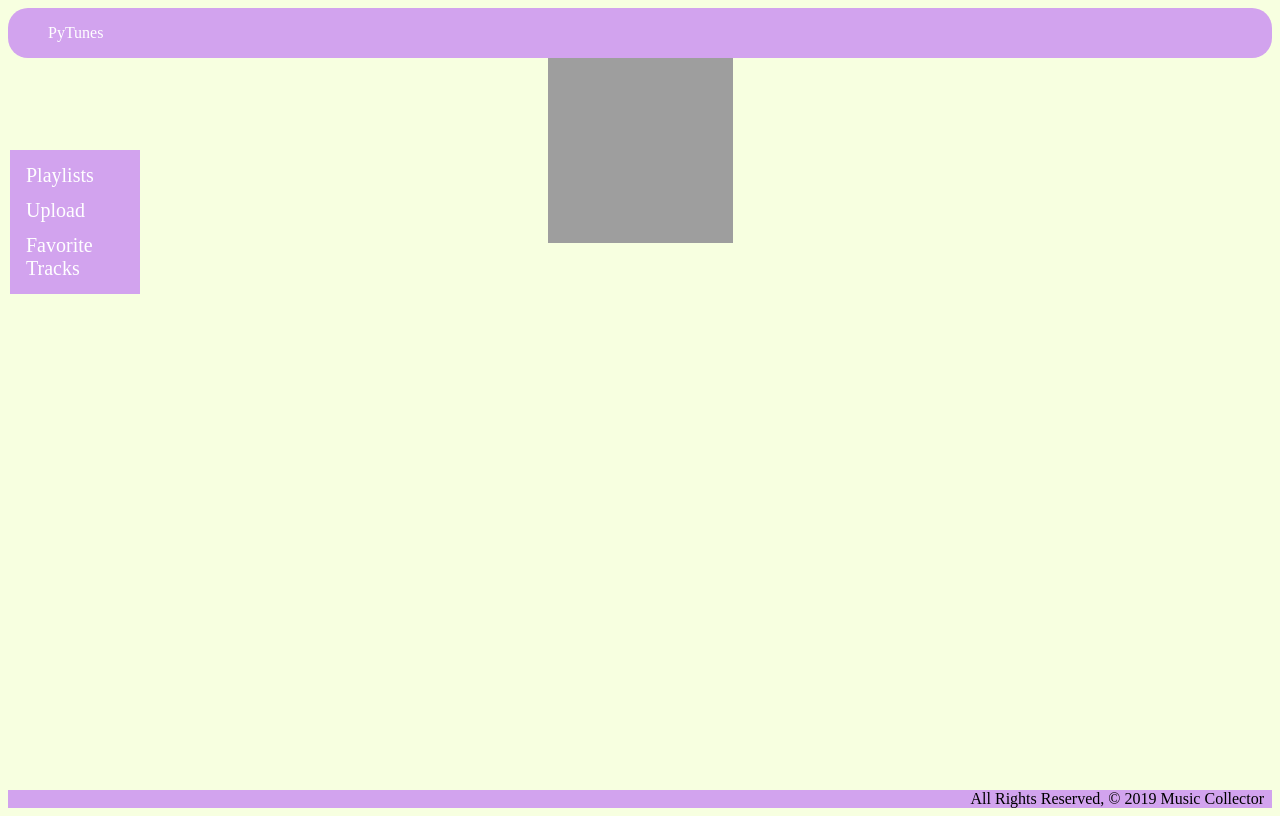
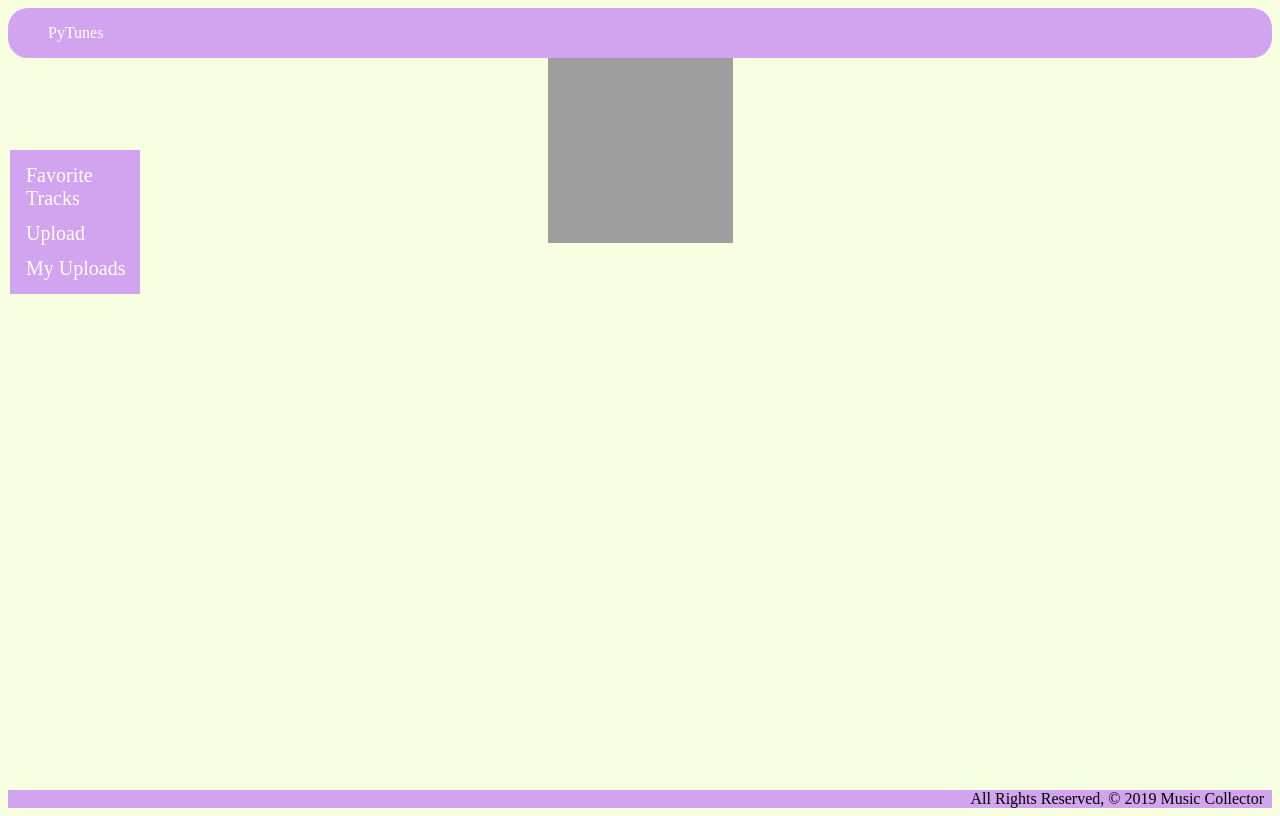
Before and after one commit to lilymbest/PyTunes, a Django app: template main_app/templates/registration/profile.html in a window 1280 px wide. Run offline with Django 3.2, Linux system fonts and the light colour scheme; the template is opened without the code that fills it, so the values that code supplies are empty; grey boxes are pictures that could not be loaded.

Commit message:
changed profile page

```diff
--- a/main_app/templates/registration/profile.html
+++ b/main_app/templates/registration/profile.html
@@ -2,9 +2,9 @@
 {% block content %}
 
 <div class="sidenav">
-    <a href="/mymusic/playlists">Playlists</a>
+    <a href="/mymusic/favorite_tracks">Favorite Tracks</a>
     <a href="/mymusic/new">Upload</a>
-    <a href="/mymusic/favorite_tracks">Favorite Tracks</a>
+    <a href="/mymusic/playlists">My Uploads</a>
 </div>
 <img src="../../{{ profile.image_url }}" alt="">
 <h1>{{ profile.spotify_display_name }}</h1>
```
